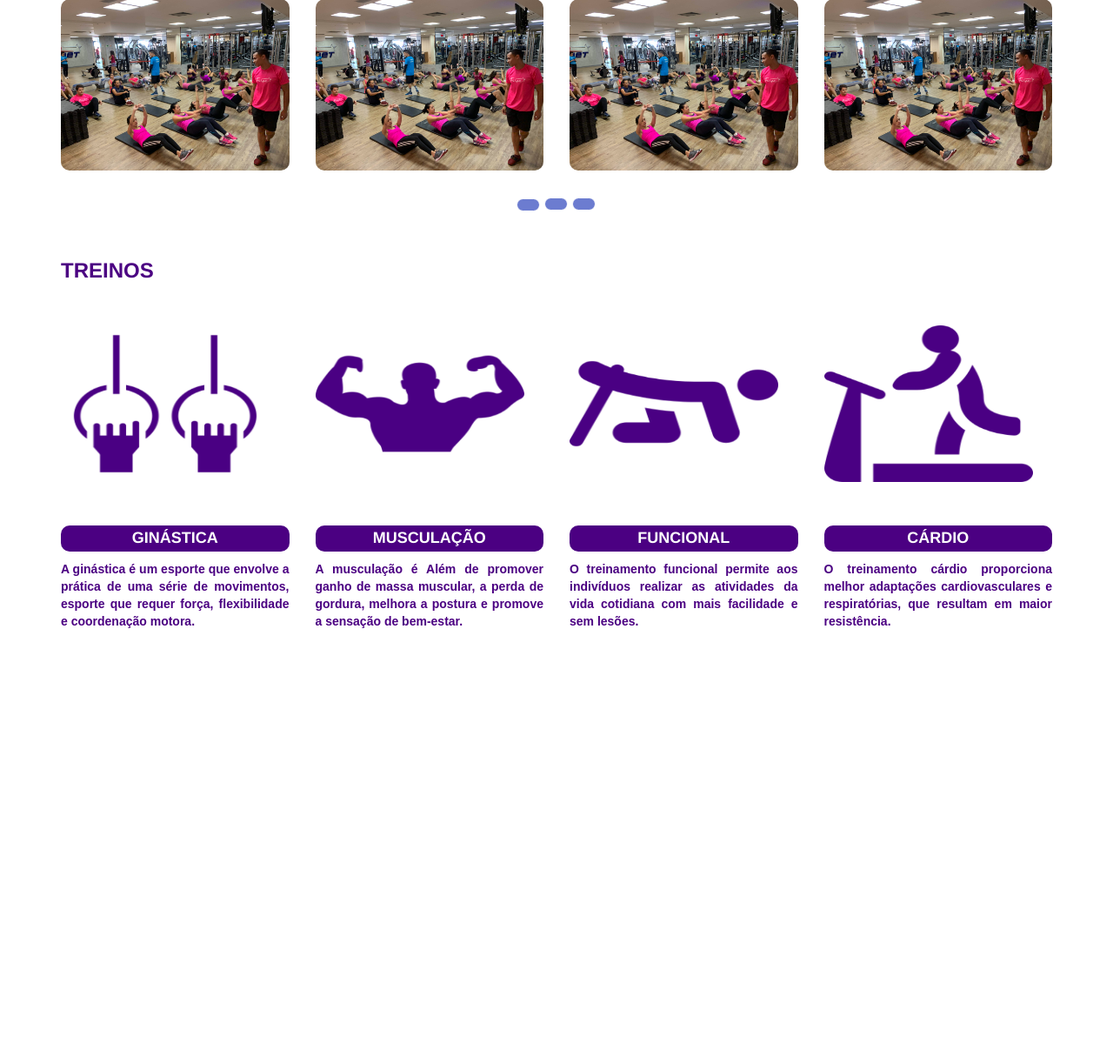
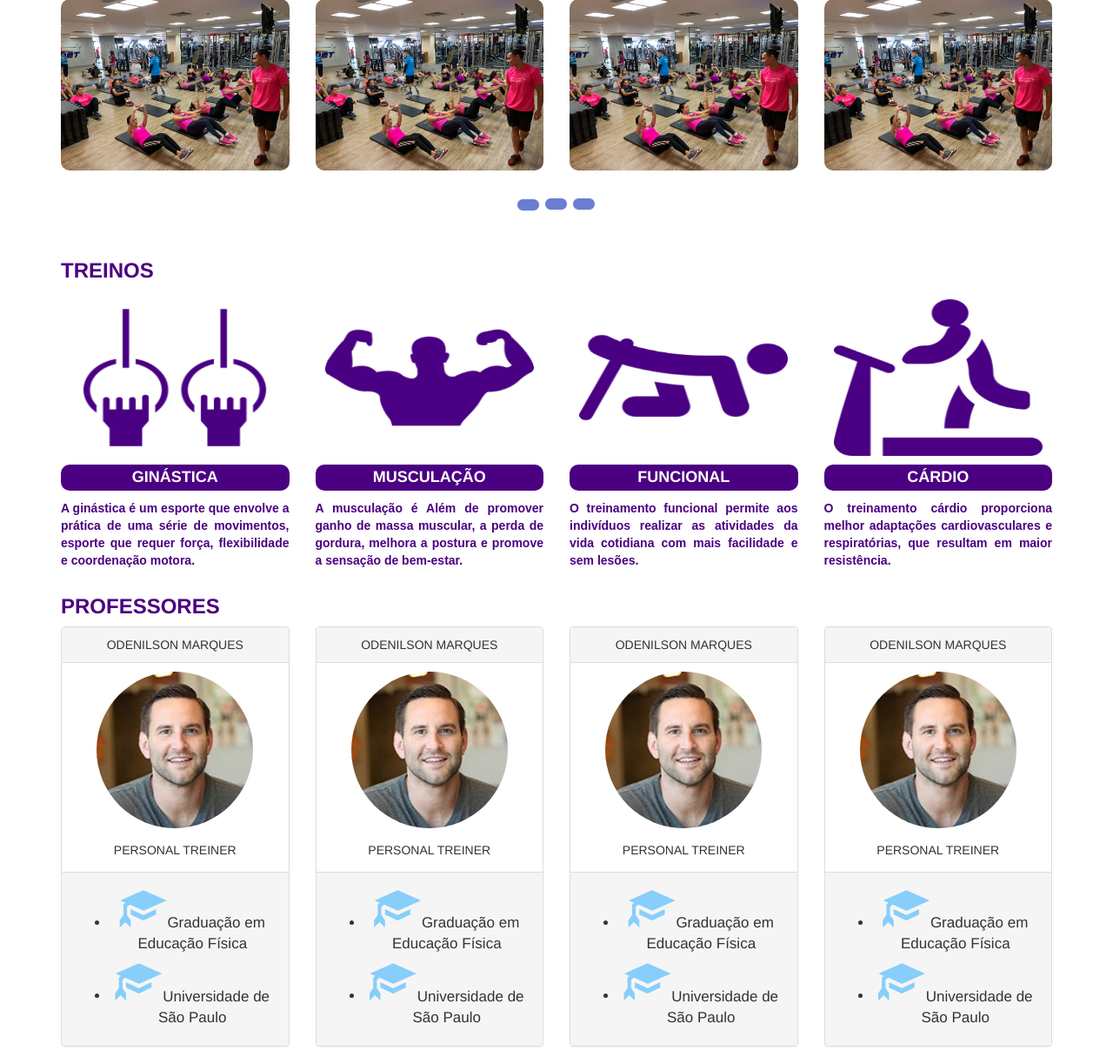
Before and after one commit to odenilsonmarques/academia, a PHP site: page /home.php in a window 1280 px wide. Shown: the part 514-1737 px from the top of the page at 87% size. Before the commit the page ends 1236 px from the top, so only its background shows below. Run offline with PHP 8.4, Linux system fonts and the light colour scheme.

Commit message:
foi iniciado a sessao de professores na pagina home

```diff
--- a/assets/css/styleBody.css
+++ b/assets/css/styleBody.css
@@ -77,13 +77,13 @@ li{
 }
 .atividadeFisica h3{
     color:#4B0082 ;
-
 }
-
+.professores h3{
+    color:#4B0082 ;
+}
 .portifolio{
     background-color:none;
     border:none;
-
 }
 .subPortifolio{
     margin-top: 40px;
@@ -120,6 +120,17 @@ li{
     font-family: Arial, Helvetica, sans-serif;
     font-weight: bold;
 }
+
+.professor{
+    background-color:none;
+    border:none;
+}
+.subProfessor{
+    margin-top: 40px;
+    margin-bottom: 50px;
+    text-align: center;
+}
+
 .carousel-indicators{
     margin-top: 5px;
     border:none;
@@ -130,3 +141,12 @@ li{
     width: 27px;
     height: 15px;
 }
+
+.text-center .img-responsive{
+    margin: 0 auto;
+    margin-top:10px;
+}
+
+ul, li{
+    text-decoration:none;
+}
--- a/home.php
+++ b/home.php
@@ -60,7 +60,6 @@
             </div>
         </div>
     </article>
-
 
     <section>
         <div class="container-fluid portifolio">
@@ -152,6 +151,69 @@
             </div>
         </div>
     </section>
+
+    <section>
+        <div class="container-fluid professores">
+            <div class="container">
+                <h3><b>PROFESSORES</b></h3>
+                <div class="row">
+                    <div class="col-lg-3 subProfessores text-center">
+                        <div class="panel panel-default ">
+                            <div class="panel-heading">ODENILSON MARQUES</div>
+                            <img src="assets/img/personal.jpg" class="img-responsive img-circle">
+                            <div class="panel-body">PERSONAL TREINER </div>
+                            <div class="panel-footer">
+                                <ul>
+                                    <li><span class="glyphicon glyphicon-education"></span> Graduação em Educação Física</li>
+                                    <li><span class="glyphicon glyphicon-education"></span> Universidade de São Paulo</li>
+                                </ul>
+                            </div>
+                        </div>
+                    </div>
+
+                    <div class="col-lg-3  subProfessores text-center">
+                        <div class="panel panel-default ">
+                            <div class="panel-heading">ODENILSON MARQUES</div>
+                            <img src="assets/img/personal.jpg" class="img-responsive img-circle">
+                            <div class="panel-body">PERSONAL TREINER </div>
+                            <div class="panel-footer">
+                                <ul>
+                                    <li><span class="glyphicon glyphicon-education"></span> Graduação em Educação Física</li>
+                                    <li><span class="glyphicon glyphicon-education"></span> Universidade de São Paulo</li>
+                                </ul>
+                            </div>
+                        </div>
+                    </div>
+                    <div class="col-lg-3  subProfessores  text-center">
+                        <div class="panel panel-default">
+                            <div class="panel-heading">ODENILSON MARQUES</div>
+                            <img src="assets/img/personal.jpg" class="img-responsive img-circle">
+                            <div class="panel-body">PERSONAL TREINER </div>
+                            <div class="panel-footer">
+                                <ul>
+                                    <li><span class="glyphicon glyphicon-education"></span> Graduação em Educação Física</li>
+                                    <li><span class="glyphicon glyphicon-education"></span> Universidade de São Paulo</li>
+                                </ul>
+                            </div>
+                        </div>
+                    </div>
+                    <div class="col-lg-3  subProfessores text-center">
+                        <div class="panel panel-default ">
+                            <div class="panel-heading">ODENILSON MARQUES</div>
+                            <img src="assets/img/personal.jpg" class="img-responsive img-circle">
+                            <div class="panel-body">PERSONAL TREINER </div>
+                            <div class="panel-footer">
+                                <ul>
+                                    <li><span class="glyphicon glyphicon-education"></span> Graduação em Educação Física</li>
+                                    <li><span class="glyphicon glyphicon-education"></span> Universidade de São Paulo</li>
+                                </ul>
+                            </div>
+                        </div>
+                    </div>
+                </div>
+            </div>
+        </div>
+    </section>
     <script type="text/javascript" src="assets/js/jquery-3.1.1.min.js"></script>
     <script type="text/javascript" src="assets/js/bootstrap.min.js"></script>
 </body>
```
Also changed, not shown: assets/img/personal.jpg (added).
